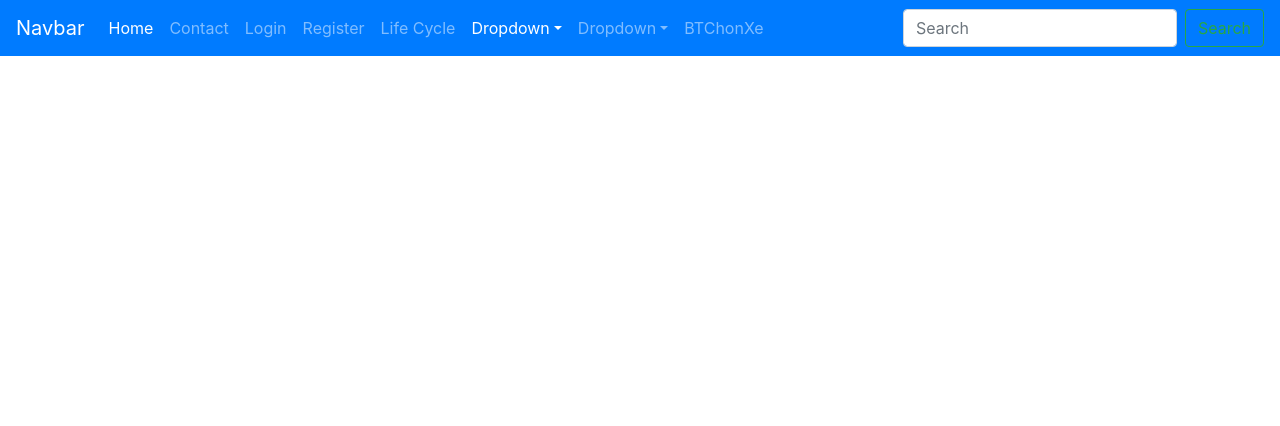
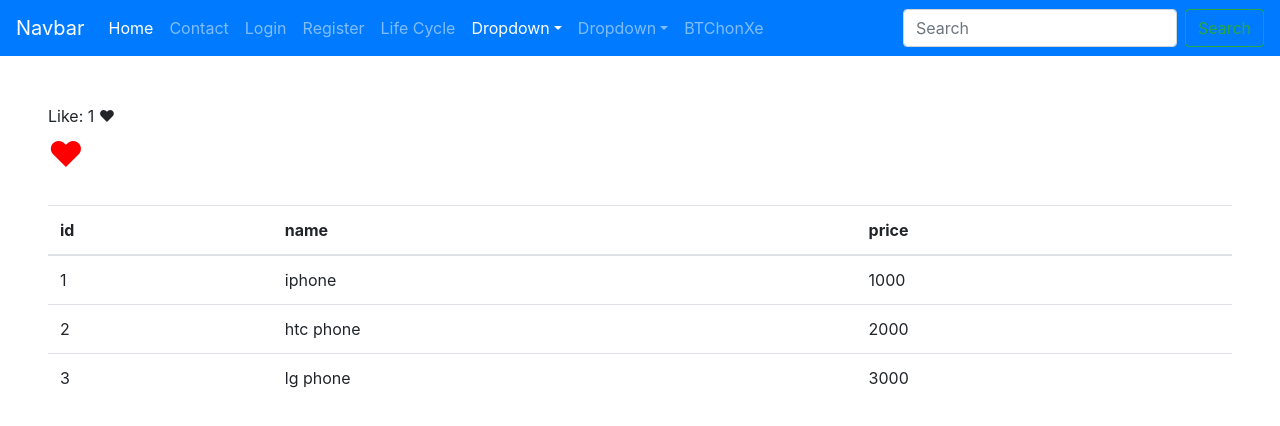
Before and after one commit to larrydinh/ReactBC_02_moviePage, a React (Create React App) app: page /usememo in a window 1280 px wide. Shown: the top 426 px of the page. Built offline with nearby package versions, Linux system fonts and the light colour scheme.

Commit message:
day5_reacthook2

```diff
--- a/src/App.js
+++ b/src/App.js
@@ -12,33 +12,53 @@ import BaiTapChonXe from "./pages/Hooks/BaiTapChonXe";
 import UseEffectHome from "./pages/Hooks/UseEffectHome";
 import ReduxHookHome from "./pages/Hooks/ReduxHookHome";
 import Details from "./pages/Details/Details";
+import HookUseCallBack from "./pages/Hooks/HookUseCallBack";
+import HookUseMemo from "./pages/Hooks/HookUseMemo";
+import UseRef from "./pages/Hooks/UseRef";
+import ParentComponent from "./pages/HOC/ParentComponent";
+import { HomeTemplate } from "./templates/HomeTemplate";
+import { AdminTemplate } from "./templates/AdminTemplate";
 
 function App() {
   return (
     <BrowserRouter>
       <div className="App">
-        <Header/>
-      <Loading/>
+        {/* <Header/>  */}
+        <Loading />
         <Switch>
-        <Route exact path="/home/" component={Home} />
-        <Route exact path="/contact/" component={Contact} />
-        <Route exact path="/login/" component={Login} />
-        <Route exact path="/register/" component={Register} />
-        <Route exac path="/lifecycle" render={(propsRoute)=>{
-          //Tham so chua cac props cua the route
-          return <div>
-            <h3>Component lifecycle</h3>
-            <LifeCycle {...propsRoute}/>
-          </div>
-        }}/>
-        <Route exact path ="/usestatedemo"component={UseStateHook}/>
-        <Route exact path ="/baitapchonxe"component={BaiTapChonXe}/>
-        <Route exact path ="/useeffecthome"component={UseEffectHome}/>
-        <Route exact path ="/reduxhook"component={ReduxHookHome}/>
-        <Route exact path ="/detail/:id"component={Details}/>
+          <HomeTemplate exact path="/home" Component={Home} />
+          {/* <Route exact path="/home/" component={Home} /> */}
+          <HomeTemplate exact path="/contact/" Component={Contact} />
 
-        {/* Route mac dinh de duoi cung cua ung dung  */}
-        <Route exact path="/" component={Home}/>
+
+          <AdminTemplate exact path="/login/" Component={Login} />
+          <HomeTemplate exact path="/register/" Component={Register} />
+          {/* <Route
+            exac
+            path="/lifecycle"
+            render={(propsRoute) => {
+              //Tham so chua cac props cua the route
+              return (
+                <div>
+                  <h3>Component lifecycle</h3>
+                  <LifeCycle {...propsRoute} />
+                </div>
+              );
+            }}
+          /> */}
+          <HomeTemplate exact path="/usestatedemo" Component={UseStateHook} />
+          <HomeTemplate exact path="/baitapchonxe" Component={BaiTapChonXe} />
+          <HomeTemplate exact path="/useeffecthome" Component={UseEffectHome} />
+          <HomeTemplate exact path="/reduxhook" Component={ReduxHookHome} />
+          <HomeTemplate exact path="/usecallback" Component={HookUseCallBack} />
+          <HomeTemplate exact path="/usememo" Component={HookUseMemo} />
+          <HomeTemplate exact path="/useref" Component={UseRef} />
+          <HomeTemplate exact path="/parentcomponent" Component={ParentComponent} />
+
+          <HomeTemplate exact path="/detail/:id" Component={Details} />
+
+          {/* Route mac dinh de duoi cung cua ung dung  */}
+          <HomeTemplate exact path="/" Component={Home} />
         </Switch>
       </div>
     </BrowserRouter>
--- /dev/null
+++ b/src/pages/HOC/ChildComponent.js
@@ -0,0 +1,9 @@
+import React from 'react'
+
+export default function ChildComponent(props) {
+    return (
+        <div>
+            Title: {props.children}
+        </div>
+    )
+}
--- /dev/null
+++ b/src/pages/HOC/ParentComponent.js
@@ -0,0 +1,13 @@
+import React from 'react'
+import ChildComponent from './ChildComponent'
+
+export default function ParentComponent() {
+    return (
+        <div>
+            <ChildComponent>
+{/* <Home/> */}
+            </ChildComponent>
+
+        </div>
+    )
+}
--- /dev/null
+++ b/src/pages/Hooks/Cart.js
@@ -0,0 +1,29 @@
+import React, { memo } from "react";
+function Cart(props) {
+  return (
+    <div>
+      <table class="table">
+        {" "}
+        <thead>
+          <tr>
+            {" "}
+            <th>id</th>
+            <th>name</th>
+            <th>price</th>
+          </tr>
+        </thead>
+        <tbody>
+          {props.cart.map((item, index) => {
+            return (
+              <tr key={index}>
+                {" "}
+                <td>{item.id}</td> <td>{item.name}</td> <td>{item.price}</td>
+              </tr>
+            );
+          })}{" "}
+        </tbody>
+      </table>
+    </div>
+  );
+}
+export default memo(Cart);
--- /dev/null
+++ b/src/pages/Hooks/Comment.js
@@ -0,0 +1,26 @@
+// import React, { memo } from "react";
+// const Comment = (props) => {
+//   console.log("comment");
+//   return (
+//     <div>
+//       <textarea></textarea> <br />
+//       <button>Gửi</button>{" "}
+//     </div>
+//   );
+// };
+// export default memo(Comment);
+
+import React, { memo } from "react";
+const Comment = (props) => {
+  console.log("comment");
+  return (
+    <div>
+      {props.renderNotify()}
+      <br />
+      <textarea></textarea> <br /> <button>Gửi</button>
+    </div>
+  );
+};
+
+//Sử dụng memo để bao component lại (giống PureComponent)
+export default memo(Comment);
--- /dev/null
+++ b/src/pages/Hooks/HookUseCallBack.js
@@ -0,0 +1,51 @@
+import React, { useState, memo, useCallback } from "react";
+import Comment from "./Comment";
+
+//data tĩnh ko thay đổi dữ liệu thì để ở ngoài đây
+//memo cho phép render khi giá trị có sự thay đổi
+export default function HookUseCallBack() {
+    let [like, setLike] = useState(1);
+    let renderNotify = () => {
+        return `Bạn đã thả ${like} ♥ !`;
+    };
+
+    const callbackRenderNotify = useCallback(renderNotify, [like],
+        )
+
+    return (
+        <div className="m-5">
+    Like: {like} ♥
+    <br />
+    <span
+      style={{ cursor: "pointer", color: "red", fontSize: 35 }}
+      onClick={() => {
+          setLike(like + 1);
+        }}
+        >
+      ♥
+    </span>
+    <br />
+    <br />
+    <Comment renderNotify={callbackRenderNotify} />
+  </div>
+);
+}
+//   let [like, setLike] = useState(1);
+//   let [dislike, setDislike] = useState(1);
+//   return (
+//     <div className="m-5">
+//       Like: {like} ♥
+//       <br />
+//       <span
+//         style={{ cursor: "pointer", color: "red", fontSize: 35 }}
+//         onClick={() => {
+//           setLike(like + 1);
+//         }}
+//       >
+//         ♥
+//       </span>
+//       <br />
+//       <br />
+//       <Comment like={dislike} />
+//     </div>
+//   );
--- /dev/null
+++ b/src/pages/Hooks/HookUseMemo.js
@@ -0,0 +1,30 @@
+import React,{useState, useMemo} from "react";
+import Cart from "./Cart";
+
+export default function HookUseMemo() {
+  let [like, setLike] = useState(1);
+  let cart = [
+    { id: 1, name: "iphone", price: 1000 },
+    { id: 2, name: "htc phone", price: 2000 },
+    { id: 3, name: "lg phone", price: 3000 },
+  ];
+  const cartMemo = useMemo(() => cart, []);
+  return (
+    <div className="m-5">
+      {" "}
+      Like: {like} ♥
+      <br />
+      <span
+        style={{ cursor: "pointer", color: "red", fontSize: 35 }}
+        onClick={() => {
+          setLike(like + 1);
+        }}
+      >
+        ♥
+      </span>
+      <br />
+      <br />
+      <Cart cart={cartMemo} />
+    </div>
+  );
+}
--- /dev/null
+++ b/src/pages/Hooks/UseRef.js
@@ -0,0 +1,16 @@
+import React, { useState, useRef } from 'react'
+
+export default function UseRef(props) {
+    let [number, setNumber] =useState(1);
+    let messRef =useRef('');
+    console.log({messRef});
+    return (
+        <div>
+            {number}<br/>
+            <button className="btn btn-success" onClick={()=>{
+                setNumber(number+1);
+                messRef.current = 'Data changed';
+            }}>+</button>
+        </div>
+    )
+}
--- /dev/null
+++ b/src/templates/AdminTemplate.js
@@ -0,0 +1,24 @@
+import React from "react";
+import { Route } from "react-router";
+
+export const AdminTemplate = (props) => {
+  let { Component, ...restParam } = props;
+
+  return (
+    <Route
+      {...restParam}
+      render={(propsRoute) => {
+        return (
+          <div>
+            <div className="row">
+              <div className="col-4 bg-dark" style={{ height: 1000 }}></div>
+              <div className="col-8">
+                <Component {...propsRoute} />
+              </div>
+            </div>
+          </div>
+        );
+      }}
+    />
+  );
+};
--- /dev/null
+++ b/src/templates/HomeTemplate.js
@@ -0,0 +1,20 @@
+import React from "react";
+import { Route } from "react-router";
+import Header from "../Components/Header/Header";
+
+export const HomeTemplate = (props) => {
+  let { Component, ...restRoute } = props;
+  return (
+    <Route
+      {...restRoute}
+      render={(propsRoute) => {
+        return (
+          <div>
+            <Header />
+            <Component {...propsRoute} />
+          </div>
+        );
+      }}
+    />
+  );
+};
```
Also changed, not shown: src/pages/Details/Details.js (line endings or trailing spaces), src/pages/Home/Home.js (line endings or trailing spaces).
